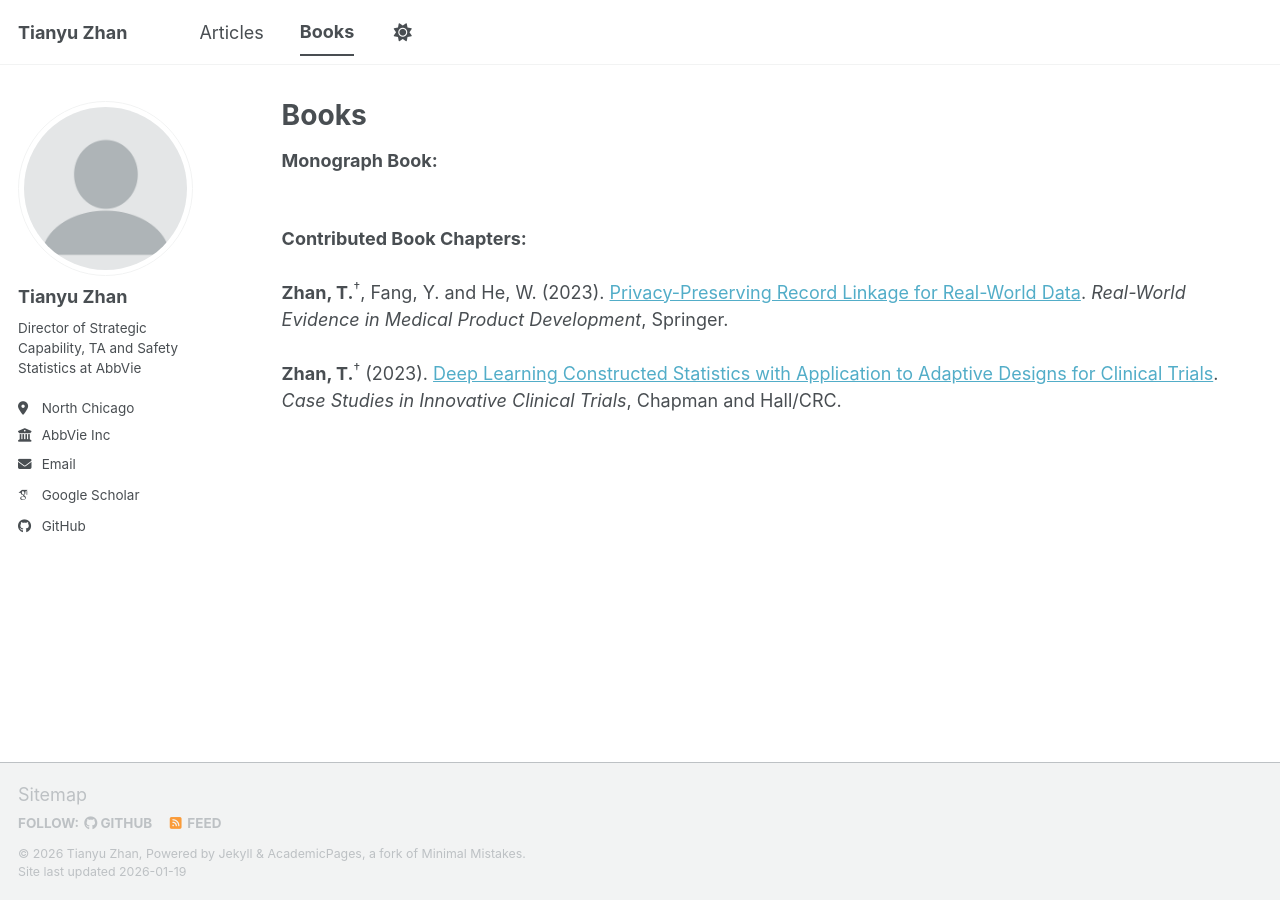
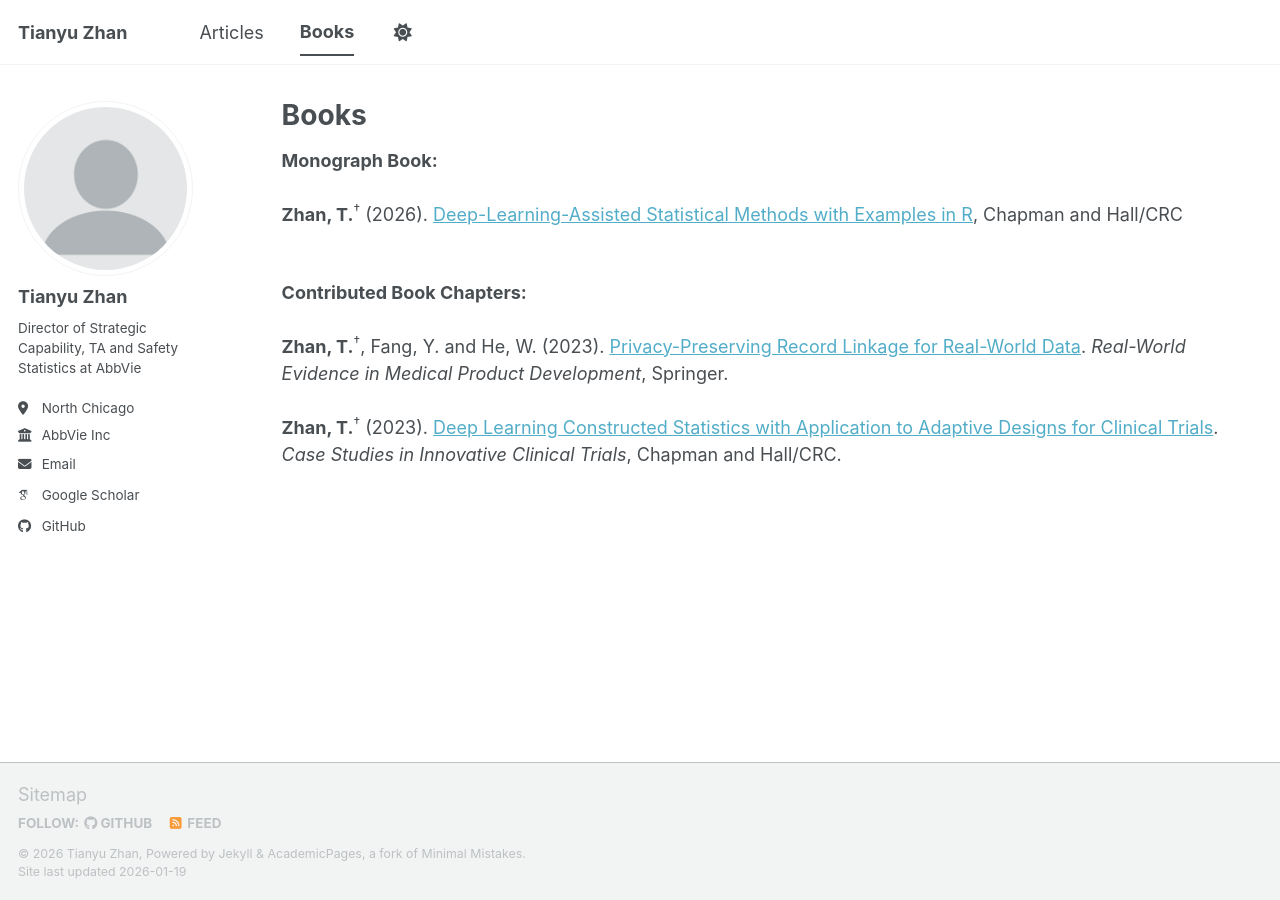
Before and after one commit to tian-yu-zhan/tian-yu-zhan.github.io, a Jekyll site: the page built from _pages/talks.html, in a window 1280 px wide. Built offline with Jekyll 4.4.1, drawn with Linux system fonts in a browser that asks for light colours; some web fonts are replaced; a script bundle is joined from its source files by our own code; library files that are not in the unit come from our copies.

Commit message:
Update talks.html

```diff
--- a/_pages/talks.html
+++ b/_pages/talks.html
@@ -7,8 +7,9 @@ author_profile: true
 <p><strong>Monograph Book:</strong>
 <br>
 <br>
-
-
+<strong>Zhan, T.</strong><sup>†</sup> (2026). <a href="https://www.routledge.com/Deep-Learning-Assisted-Statistical-Methods-with-Examples-in-R/Zhan/p/book/9781041158431" target="_blank">Deep-Learning-Assisted Statistical Methods with Examples in R</a>, Chapman and Hall/CRC
+<br>
+<br>
 <p><strong>Contributed Book Chapters:</strong>
 <br>
 <br>
```
